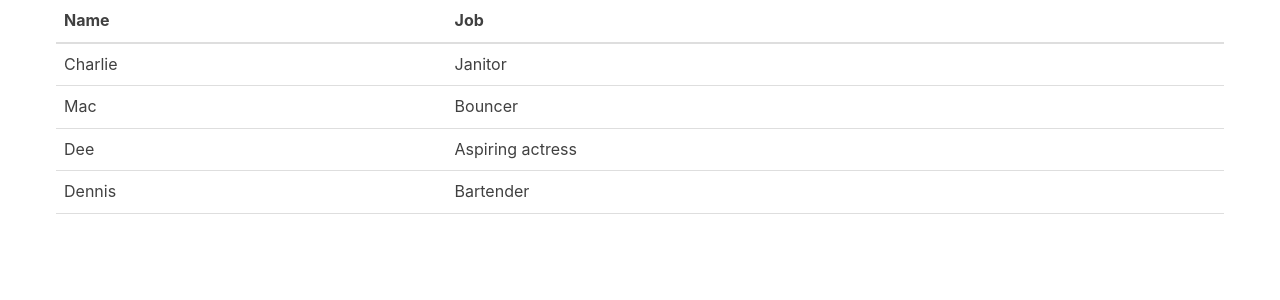
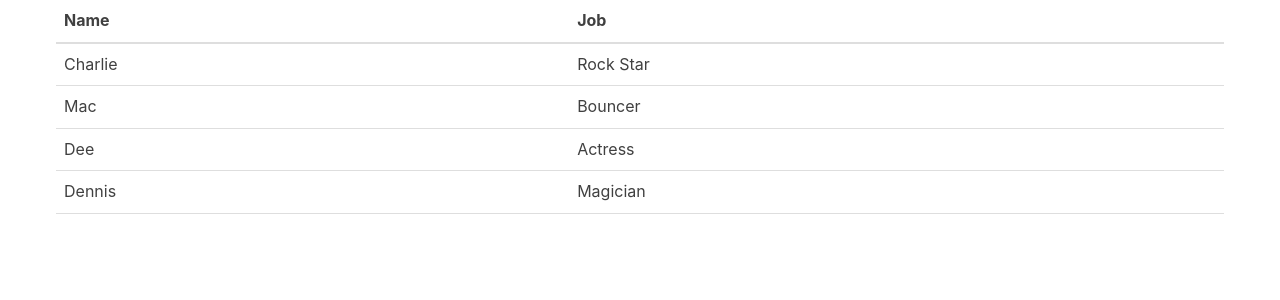
Before and after one commit to johsire/react-tutorial, a React (Create React App) app: page / in a window 1280 px wide. Shown: the top 300 px of the page. Built offline with nearby package versions, Linux system fonts and the light colour scheme.

Commit message:
Class to Simple Comp

```diff
--- a/src/Table.js
+++ b/src/Table.js
@@ -1,33 +1,13 @@
-import React, { Component } from 'react';
+import React, { Component } from "react";
+import TableHeader from "./TableHeader";
+import TableBody from "./TableBody";
 
 class Table extends Component {
   render() {
     return (
       <table>
-        <thead>
-          <tr>
-            <th>Name</th>
-            <th>Job</th>
-          </tr>
-        </thead>
-        <tbody>
-          <tr>
-            <td>Charlie</td>
-            <td>Janitor</td>
-          </tr>
-          <tr>
-            <td>Mac</td>
-            <td>Bouncer</td>
-          </tr>
-          <tr>
-            <td>Dee</td>
-            <td>Aspiring actress</td>
-          </tr>
-          <tr>
-            <td>Dennis</td>
-            <td>Bartender</td>
-          </tr>
-        </tbody>
+        <TableHeader />
+        <TableBody />
       </table>
     );
   }
--- /dev/null
+++ b/src/TableBody.js
@@ -0,0 +1,26 @@
+import React from 'react';
+
+const TableBody = () => {
+    return (
+        <tbody>
+            <tr>
+                <td>Charlie</td>
+                <td>Rock Star</td>
+            </tr>
+            <tr>
+                <td>Mac</td>
+                <td>Bouncer</td>
+            </tr>
+            <tr>
+                <td>Dee</td>
+                <td>Actress</td>
+            </tr>
+            <tr>
+                <td>Dennis</td>
+                <td>Magician</td>
+            </tr>
+        </tbody>
+    )
+}
+
+export default TableBody;
--- /dev/null
+++ b/src/TableHeader.js
@@ -0,0 +1,14 @@
+import React from 'react';
+
+const TableHeader = () => {
+    return (
+        <thead>
+            <tr>
+                <th>Name</th>
+                <th>Job</th>
+            </tr>
+        </thead>
+    )
+}
+
+export default TableHeader;
```
